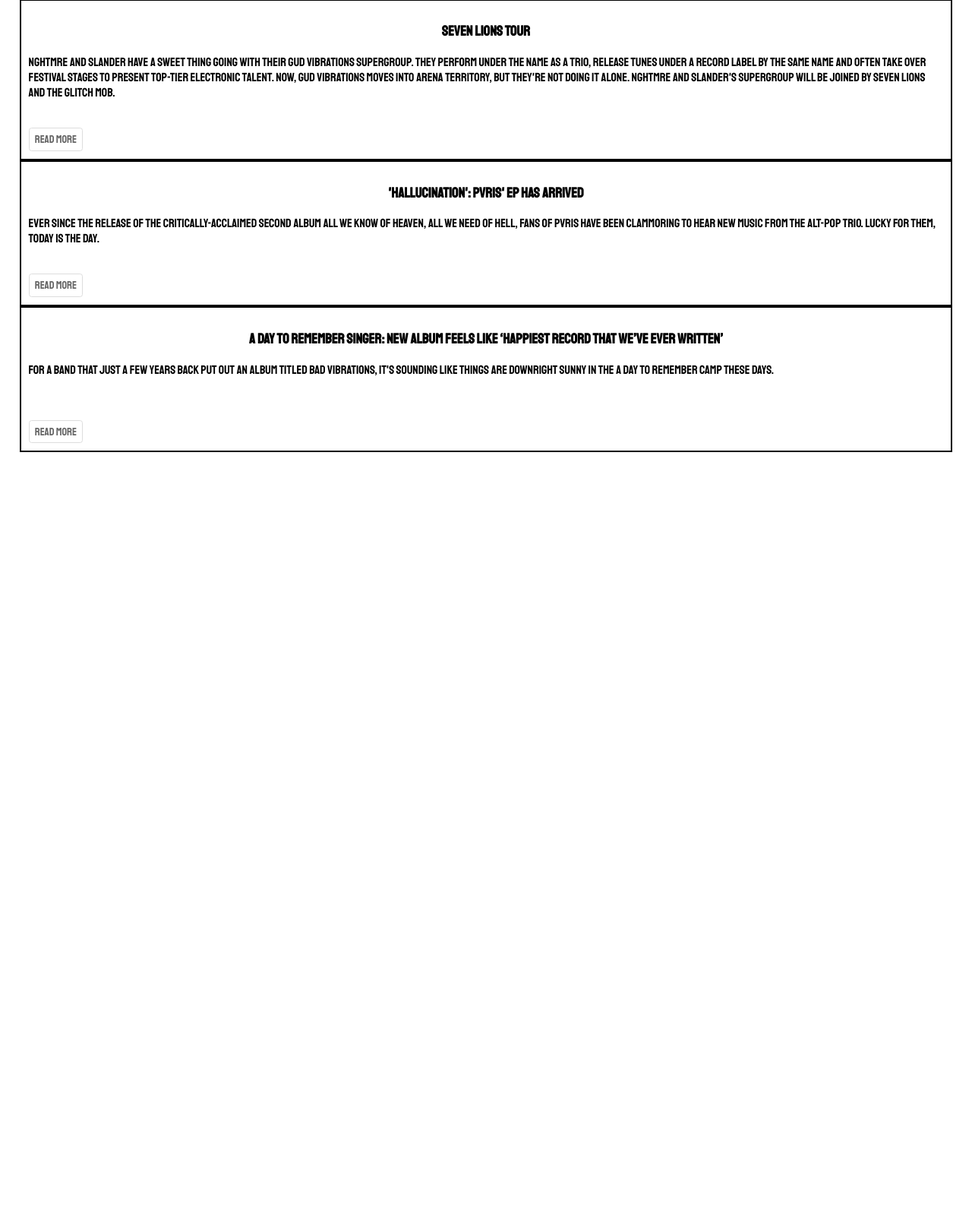
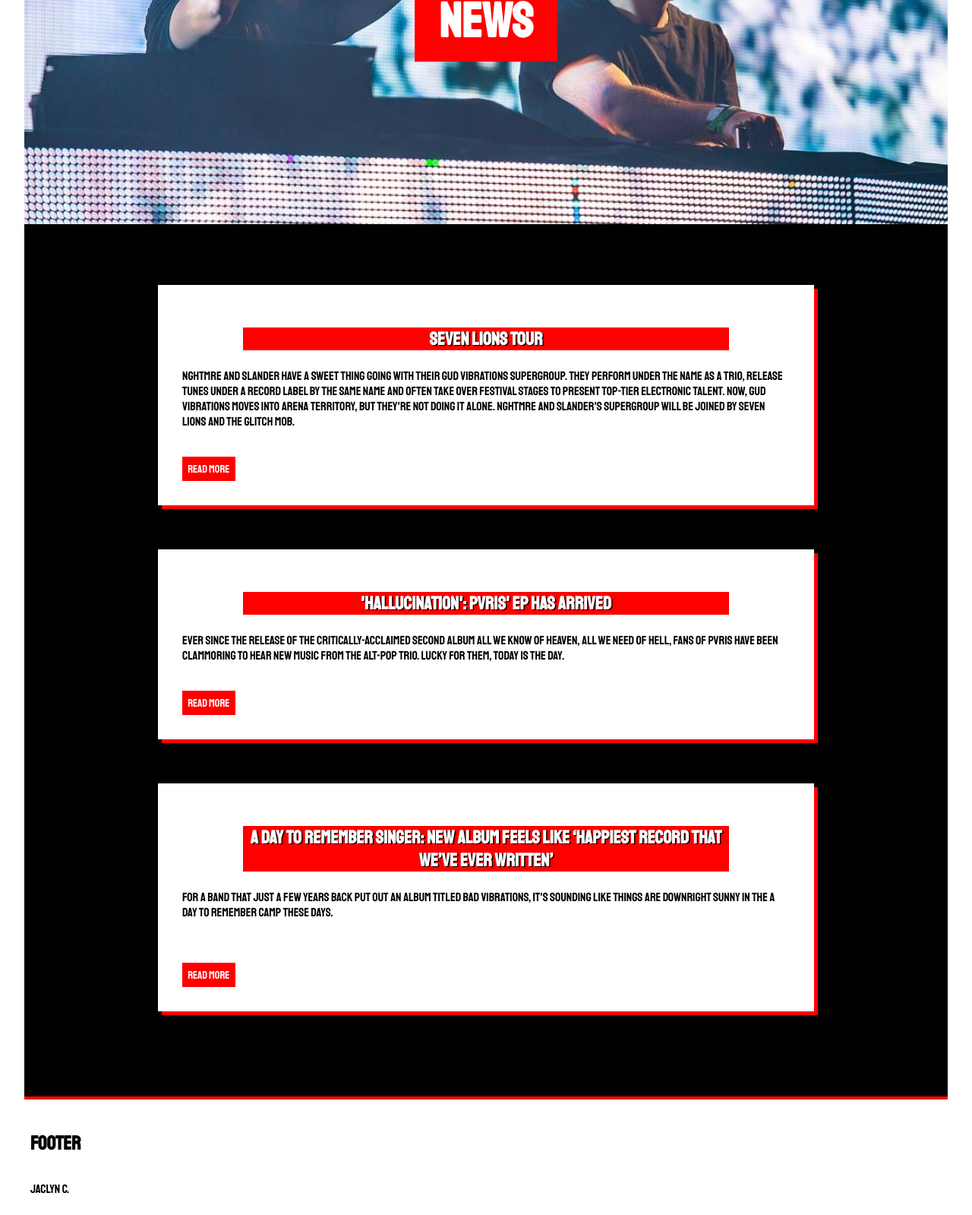
Before and after one commit to CJaclyn/Concert-Ticket-Website, a PHP site: page /News.html in a window 1280 px wide. Shown: the part 399-1998 px from the top of the page at 76% size. Before the commit the page ends 994 px from the top, so only its background shows below. Run offline with PHP 8.4, Linux system fonts and the light colour scheme.

Commit message:
-css for news page, added links

```diff
--- a/News.css
+++ b/News.css
@@ -1,31 +1,63 @@
-#more {
-	display: none;
+body {
+  padding-left: 2rem;
+  padding-right: 2rem;
 }
 
-.s1 {
-	background-image: url(http://dancemusicnw.com/wp-content/uploads/2018/04/Seven-Lions-Jason-Ross.jpg);
-	padding: 30px;
-	text-align: center;
-	font-size: 30px;
-	color: white;
-	background-size: 100% 100%;
-	height: 30vh;
+.header img {
+  width: 100%;
 }
 
-.a1 {
-	text-shadow:	-1px -1px 0 #000, 1px -1px 0 #000, -1px 1px 0 #000, 1px 1px 0 #000;
+.header {
+  position: relative;
+  z-index: -1;
 }
 
-.a2 {
+.centered h1{
+  position: absolute;
+  top: 50%;
+  transform: translate(-50%, -50%);
+  padding: .8rem;
+  left: 50%;
+  color: white;
+  font-size: 4rem;
+  background-color: red;
+  padding-left: 2rem;
+  padding-right: 2rem;
+}
+
+.title {
+  color: white;
 	text-align: center;
+  font-size: 1.5rem;
+  text-shadow: 1.5px 1px black;
+  background-color: red;
+  margin-left: 5rem;
+  margin-right: 5rem;
 }
 
 section {
-	border: 2px solid black;
+  margin-top: -.4rem;
+  padding: 1rem;
+  background-color: black;
+}
+
+section:first-of-type {
+  padding-top: 5rem;
+}
+
+section:last-of-type {
+  border-bottom: solid red 4px;
+  padding-bottom: 5rem;
 }
 
 article {
-	padding: 10px;
+  color: black;
+	padding: 2rem;
+  margin-left: 10rem;
+  margin-right: 10rem;
+  margin-bottom: 2rem;
+  box-shadow: 5px 5px red;
+  background-color: white;
 }
 
 .read-more-state {
@@ -56,16 +88,10 @@
 .read-more-trigger {
   cursor: pointer;
   display: inline-block;
-  padding: 0 .5em;
-  color: #666;
+  padding: 0.5em;
+  color: white;
   font-size: .9em;
-  line-height: 2;
-  border: 1px solid #ddd;
-  border-radius: .25em;
-}
-
-body {
-	padding: 2%;
+  background-color: red;
 }
 
 label {
--- a/News.html
+++ b/News.html
@@ -23,39 +23,68 @@
           <li><a href="all.php">All</a></li>
         </ul>
       </li>
-      <li><a href="Purchase.html">Purchase Tickets</a></li>
-      <li><a href="News.html">News</a></li>
-      <li><a href="Profile.html">Profile</a></li>
+      <li><a href="purchase.html">Purchase Tickets</a></li>
+      <li><a href="news.html">News</a></li>
+      <li><a href="profile.html">Profile</a></li>
     </ul>
   </nav>
 
-<section class ="s1">
-<h1 class="a1">News</h1>
-<h5 class="a1">All about your favorite artists and bands!<h5>
-</section>
+<div class ="header centered">
+<img src="news_header.jfif">
+<h1>News</h1>
+</div>
+
 <section>
 	<article>
-			<h1 class="a2">Seven Lions Tour</h1>
+			<h1 class="title">Seven Lions Tour</h1>
 				<input type="checkbox" class="read-more-state" id="post-1" />
-				<p class="read-more-wrap">Nghtmre and Slander have a sweet thing going with their Gud Vibrations supergroup. They perform under the name as a trio, release tunes under a record label by the same name and often take over festival stages to present top-tier electronic talent. Now, Gud Vibrations moves into arena territory, but they're not doing it alone. Nghtmre and Slander's supergroup will be joined by Seven Lions and The Glitch Mob. <br> <span class="read-more-target"> All three acts are popular for their unique take on bass music. Gud Vibrations are great at blending chaos and melody. Seven Lions is known for dreamy, sing-along melodies delivered with a dark aesthetic. The Glitch Mob is a time-tested trio that takes live beats and synth experimentation to rock-star levels. The heavy-hitting lineup put a lot of thought into creating magical moments together on the Alchemy Tour from September through October.</span></p>
+				<p class="read-more-wrap">Nghtmre and Slander have a sweet thing going with their Gud Vibrations supergroup.
+          They perform under the name as a trio, release tunes under a record label by the same name and often take
+           over festival stages to present top-tier electronic talent. Now, Gud Vibrations moves into arena territory,
+           but they're not doing it alone. Nghtmre and Slander's supergroup will be joined by Seven Lions and The Glitch
+           Mob. <br> <span class="read-more-target"> All three acts are popular for their unique take on bass music. Gud
+           Vibrations are great at blending chaos and melody. Seven Lions is known for dreamy, sing-along melodies
+           delivered with a dark aesthetic. The Glitch Mob is a time-tested trio that takes live beats and synth
+           experimentation to rock-star levels. The heavy-hitting lineup put a lot of thought into creating magical
+           moments together on the Alchemy Tour from September through October.</span></p>
 				<label for="post-1" class="read-more-trigger"></label>
 	</article>
 </section>
 <section>
 	<article>
-		<h1 class="a2">'Hallucination': Pvris' EP Has Arrived</h1>
+		<h1 class="title">'Hallucination': Pvris' EP Has Arrived</h1>
 			<input type="checkbox" class="read-more-state" id="post-2" />
-				<p class="read-more-wrap">Ever since the release of the critically-acclaimed second album All We Know of Heaven, All We Need of Hell, fans of Pvris have been clammoring to hear new music from the alt-pop trio. Lucky for them, today is the day. <br><span class="read-more-target">On Friday (Oct. 25), Pvris unveiled their new EP Hallucinations, a 5-song set that sees the band embracing their pop sound more than ever before. Their first project under their new deal with Reprise/Warner Records, the EP gives glimpses of their more rock-infused roots on tracks like "Nightmare" and "Death of Me" while taking modern pop sounds and fitting them to their darker, more complex sound on the Marshmello-assisted title track.</span></p>
+				<p class="read-more-wrap">Ever since the release of the critically-acclaimed second album All We Know of Heaven,
+          All We Need of Hell, fans of Pvris have been clammoring to hear new music from the alt-pop trio. Lucky for them,
+          today is the day. <br><span class="read-more-target">On Friday (Oct. 25), Pvris unveiled their new EP
+          Hallucinations, a 5-song set that sees the band embracing their pop sound more than ever before. Their first
+          project under their new deal with Reprise/Warner Records, the EP gives glimpses of their more rock-infused
+          roots on tracks like "Nightmare" and "Death of Me" while taking modern pop sounds and fitting them to their
+          darker, more complex sound on the Marshmello-assisted title track.</span></p>
 				<label for="post-2" class="read-more-trigger"></label>
 	</article>
 </section>
 <section>
 	<article>
-		<h1 class="a2">A Day to Remember Singer: New Album Feels Like ‘Happiest Record That We’ve Ever Written’</h1>
+		<h1 class="title">A Day to Remember Singer: New Album Feels Like ‘Happiest Record That We’ve Ever Written’</h1>
 			<input type="checkbox" class="read-more-state" id="post-3" />
-				<p class="read-more-wrap">For a band that just a few years back put out an album titled Bad Vibrations, it's sounding like things are downright sunny in the A Day to Remember camp these days. <br><span class="read-more-target">Singer Jeremy McKinnon spoke with NME and revealed that their forthcoming album has a happier vibe overall. “The mood in the camp is positive,” said the singer. “I think that shows in the songs too. It kind of feels like the happiest record that we’ve written in a minute – or ever. It's definitely the happiest record we wrote to date. That’s definitely exciting for me. The name of the game this time was collaboration. You know, getting in a room together, getting in a room with people who inspire us, seeing what comes out.” <br>When asked if there was any darkness in the album, the singer added, "There's hints of it everywhere, but I wouldn't say as a whole it's that. There are songs here and there that have those topics, those moods, but for the most part it's pretty positive."</span></p>
+				<p class="read-more-wrap">For a band that just a few years back put out an album titled Bad Vibrations, it's
+          sounding like things are downright sunny in the A Day to Remember camp these days.
+          <br><span class="read-more-target">Singer Jeremy McKinnon spoke with NME and revealed that their
+          forthcoming album has a happier vibe overall. “The mood in the camp is positive,” said the singer. “I think
+          that shows in the songs too. It kind of feels like the happiest record that we’ve written in a minute – or ever.
+          It's definitely the happiest record we wrote to date. That’s definitely exciting for me. The name of the game
+          this time was collaboration. You know, getting in a room together, getting in a room with people who inspire us,
+          seeing what comes out.” <br>When asked if there was any darkness in the album, the singer added, "There's hints
+          of it everywhere, but I wouldn't say as a whole it's that. There are songs here and there that have those topics,
+          those moods, but for the most part it's pretty positive."</span></p>
 				<label for="post-3" class="read-more-trigger"></label>
 	</article>
 </section>
+
+<footer>
+  <h4>Footer</h4>
+  <p>Jaclyn C.</p>
+</footer>
 </body>
 </html>
--- a/Profile.html
+++ b/Profile.html
@@ -23,9 +23,9 @@
           <li><a href="all.php">All</a></li>
         </ul>
       </li>
-      <li><a href="Purchase.html">Purchase Tickets</a></li>
-      <li><a href="News.html">News</a></li>
-      <li><a href="Profile.html">Profile</a></li>
+      <li><a href="purchase.html">Purchase Tickets</a></li>
+      <li><a href="news.html">News</a></li>
+      <li><a href="profile.html">Profile</a></li>
     </ul>
   </nav>
 
--- a/Purchase.html
+++ b/Purchase.html
@@ -24,9 +24,9 @@
           <li><a href="all.php">All</a></li>
         </ul>
       </li>
-      <li><a href="Purchase.html">Purchase Tickets</a></li>
-      <li><a href="News.html">News</a></li>
-      <li><a href="Profile.html">Profile</a></li>
+      <li><a href="purchase.html">Purchase Tickets</a></li>
+      <li><a href="news.html">News</a></li>
+      <li><a href="profile.html">Profile</a></li>
     </ul>
   </nav>
 
--- a/concerts.css
+++ b/concerts.css
@@ -1,5 +1,9 @@
 body {
   background-color: black;
+}
+
+footer {
+  margin-top: 5rem;
 }
 
 * {
--- a/concerts.html
+++ b/concerts.html
@@ -25,9 +25,9 @@
           <li><a href="all.php">All</a></li>
         </ul>
       </li>
-      <li><a href="#">Purchase Tickets</a></li>
-      <li><a href="#">News</a></li>
-      <li><a href="#">Profile</a></li>
+      <li><a href="purchase.html">Purchase Tickets</a></li>
+      <li><a href="news.html">News</a></li>
+      <li><a href="profile.html">Profile</a></li>
     </ul>
   </nav>
   <h1>Explore Concerts</h1>
```
Also changed, not shown: all.php (+4 -4 lines), edm.php (+4 -4 lines), index.php (+4 -4 lines), metal.php (+4 -4 lines), pop.php (+4 -4 lines), rock.php (+4 -4 lines), news_header.jfif (added).
